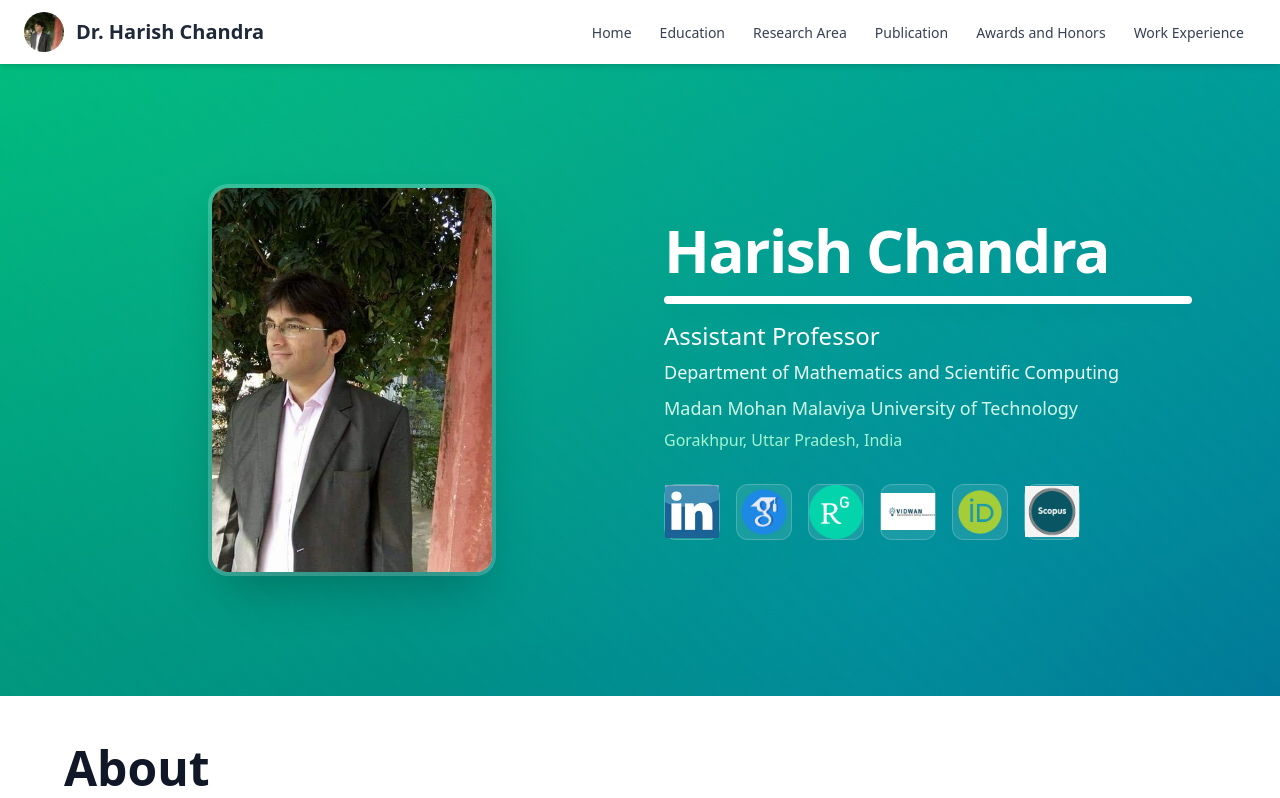
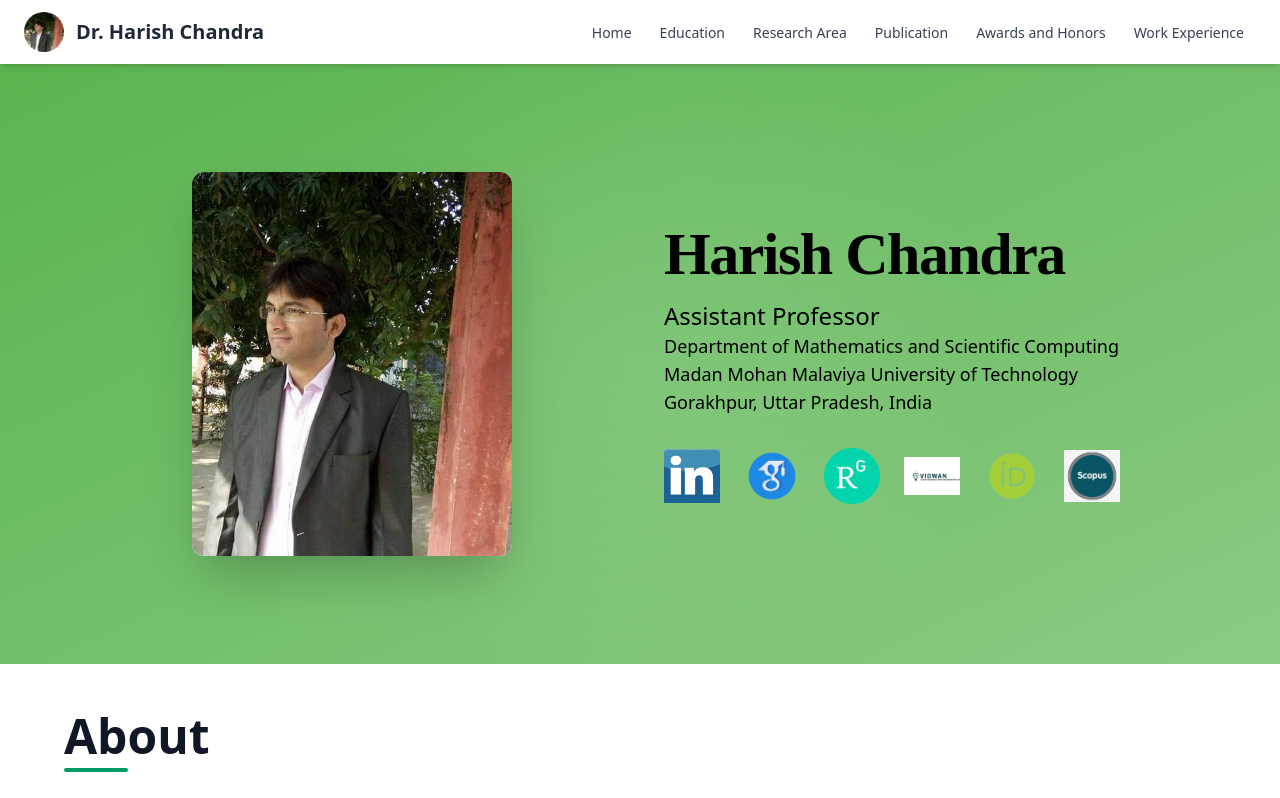
Before and after one commit to Gssprincesahu/Harishchandra, a React app in the folder frontend/: page / in a window 1280 px wide. Shown: the top 798 px of the page. Built offline with nearby package versions, Linux system fonts and the light colour scheme; the HTML template or start-up script is replaced by a standard one.

Commit message:
Refactor Herosection component styles and layout

```diff
--- a/frontend/src/WebPages/HomePage/Herosection.jsx
+++ b/frontend/src/WebPages/HomePage/Herosection.jsx
@@ -9,34 +9,26 @@ import { motion } from 'framer-motion';
 
 function Herosection() {
   return (
-    <section className="min-h-fit md:h-[79vh] bg-linear-to-br from-emerald-500 via-teal-600 to-cyan-700 relative overflow-hidden">
-        {/* Animated gradient overlay */}
+    <section className="min-h-[75vh] pt-8 md:pt-0 md:h-[75vh] bg-gradient-to-br from-[#5bb450] via-[#72bf6a] to-[#8bca84] relative overflow-hidden">
+        <div className="absolute inset-0 bg-[radial-gradient(circle_at_50%_50%,rgba(255,255,255,0.1),transparent_50%)]"></div>
 
-        <div className="absolute inset-0 bg-linear-to-tr from-emerald-600/30 via-transparent to-cyan-500/20"></div>
-
-        {/* Radial glow effect */}
-        <div className="absolute inset-0 bg-[radial-gradient(circle_at_30%_20%,rgba(16,185,129,0.3),transparent_50%),radial-gradient(circle_at_70%_80%,rgba(6,182,212,0.2),transparent_50%)]"></div>
-
-        {/* Subtle pattern overlay */}
-        <div className="absolute inset-0 opacity-10 bg-[repeating-linear-gradient(45deg,transparent,transparent_10px,rgba(255,255,255,0.05)_10px,rgba(255,255,255,0.05)_20px)]"></div>
-
-        <div className="relative h-full max-w-6xl mx-auto px-4 sm:px-6 py-12 md:py-0 md:flex md:items-center md:justify-center">
-          <div className="grid grid-cols-1 md:grid-cols-2 gap-8 md:gap-12 items-center w-full">
+        <div className="relative h-full max-w-6xl mx-auto px-6 py-8 md:py-0 flex items-center justify-center">
+          <div className="grid grid-cols-1 md:grid-cols-2 gap-12 items-center w-full">
             <motion.div
               initial={{ opacity: 0, x: -50 }}
               animate={{ opacity: 1, x: 0 }}
               transition={{ duration: 0.8, delay: 0.2 }}
-              className="flex justify-center order-1 md:order-0"
+              className="flex justify-center"
             >
               <motion.div
-                whileHover={{ scale: 1.05, rotate: 1 }}
+                whileHover={{ scale: 1.05 }}
                 transition={{ duration: 0.3 }}
-                className="w-full max-w-70 aspect-3/4 sm:w-72 sm:h-96 md:w-80 md:h-96 bg-linear-to-br from-white to-emerald-50 rounded-2xl shadow-2xl overflow-hidden ring-4 ring-white/20 backdrop-blur-sm"
+                className="w-64 h-80 md:w-80 md:h-96 bg-white rounded-xl shadow-2xl overflow-hidden"
               >
                 <img
                   src={profPhoto}
                   alt="Dr. Harish Chandra"
-                  className="w-full h-full object-cover object-top"
+                  className="w-full h-full object-cover"
                 />
               </motion.div>
             </motion.div>
@@ -45,36 +37,37 @@ function Herosection() {
               initial={{ opacity: 0, x: 50 }}
               animate={{ opacity: 1, x: 0 }}
               transition={{ duration: 0.8, delay: 0.4 }}
-              className="space-y-3 sm:space-y-4 text-center md:text-left order-2 md:order-0"
+              className="space-y-4 text-left md:text-left md:h-full md:flex md:flex-col md:justify-center"
             >
-              <div className="space-y-3 sm:space-y-4">
+              <div className="space-y-4">
                 <motion.h1
                   initial={{ opacity: 0, y: 20 }}
                   animate={{ opacity: 1, y: 0 }}
                   transition={{ duration: 0.6, delay: 0.6 }}
-                  className="text-4xl sm:text-5xl md:text-6xl font-bold text-white tracking-tight hover:text-emerald-100 transition-colors duration-300 cursor-default"
+                  className="text-5xl md:text-6xl font-bold text-grey tracking-tight hover:text-emerald-100 transition-colors duration-300 cursor-default"
+                  style={{ fontFamily: 'Times New Roman, Times, serif' }}
                 >
                   Harish Chandra
                 </motion.h1>
-                <motion.div
+                {/*<motion.div
                   initial={{ width: 0 }}
                   animate={{ width: '100%' }}
                   transition={{ duration: 0.8, delay: 0.8 }}
-                  className="h-2 bg-white rounded-full shadow-lg"
-                ></motion.div>
+                  className="h-2 bg-grey rounded-full"
+                ></motion.div>*/}
               </div>
 
               <motion.div
                 initial={{ opacity: 0 }}
                 animate={{ opacity: 1 }}
                 transition={{ duration: 0.6, delay: 1 }}
-                className="space-y-1 sm:space-y-1.5"
+                className="space-y-0"
               >
                 <motion.p
                   initial={{ opacity: 0, y: 10 }}
                   animate={{ opacity: 1, y: 0 }}
                   transition={{ delay: 1.1 }}
-                  className="text-xl sm:text-2xl md:text-2xl text-white font-light"
+                  className="text-2xl md:text-2xl text-grey"
                 >
                   Assistant Professor
                 </motion.p>
@@ -82,7 +75,7 @@ function Herosection() {
                   initial={{ opacity: 0, y: 10 }}
                   animate={{ opacity: 1, y: 0 }}
                   transition={{ delay: 1.2 }}
-                  className="text-sm sm:text-base md:text-lg text-emerald-50 leading-relaxed"
+                   className="text-base md:text-lg text-grey"
                 >
                   Department of Mathematics and Scientific Computing
                 </motion.p>
@@ -90,7 +83,7 @@ function Herosection() {
                   initial={{ opacity: 0, y: 10 }}
                   animate={{ opacity: 1, y: 0 }}
                   transition={{ delay: 1.3 }}
-                  className="text-sm sm:text-base md:text-lg text-emerald-100"
+                  className="text-base md:text-lg text-grey"
                 >
                   Madan Mohan Malaviya University of Technology
                 </motion.p>
@@ -98,18 +91,18 @@ function Herosection() {
                   initial={{ opacity: 0, y: 10 }}
                   animate={{ opacity: 1, y: 0 }}
                   transition={{ delay: 1.4 }}
-                  className="text-xs sm:text-sm md:text-base text-emerald-200"
+                  className="text-base md:text-lg text-grey"
                 >
                   Gorakhpur, Uttar Pradesh, India
                 </motion.p>
               </motion.div>
 
-              <div className="flex flex-wrap justify-center md:justify-start gap-3 sm:gap-4 pt-3 sm:pt-4">
+              <div className="flex gap-6 pt-4">
                 <a
                   href="https://www.linkedin.com/in/harish-chandra-1335086a/?originalSubdomain=in"
                   target="_blank"
                   rel="noopener noreferrer"
-                  className="w-12 h-12 md:w-14 md:h-14 flex items-center justify-center bg-white/10 backdrop-blur-md rounded-xl border border-white/20 transition-all duration-300 hover:scale-110 hover:bg-white/20 hover:shadow-xl"
+                  className="w-14 h-14 flex items-center justify-center transition-all duration-300 hover:scale-110"
                   aria-label="LinkedIn"
                 >
                   <img src={linkedinLogo} alt="LinkedIn" className="w-full h-full object-contain" />
@@ -118,7 +111,7 @@ function Herosection() {
                   href="https://scholar.google.com/citations?user=VeAyaAgAAAAJ&hl=en"
                   target="_blank"
                   rel="noopener noreferrer"
-                  className="w-12 h-12 md:w-14 md:h-14 flex items-center justify-center bg-white/10 backdrop-blur-md rounded-xl border border-white/20 transition-all duration-300 hover:scale-110 hover:bg-white/20 hover:shadow-xl"
+                  className="w-14 h-14 flex items-center justify-center transition-all duration-300 hover:scale-110"
                   aria-label="Google Scholar"
                 >
                   <img src={googleScholarLogo} alt="Google Scholar" className="w-full h-full object-contain" />
@@ -127,7 +120,7 @@ function Herosection() {
                   href="https://www.researchgate.net/profile/Harish-Chandra-4"
                   target="_blank"
                   rel="noopener noreferrer"
-                  className="w-12 h-12 md:w-14 md:h-14 flex items-center justify-center bg-white/10 backdrop-blur-md rounded-xl border border-white/20 transition-all duration-300 hover:scale-110 hover:bg-white/20 hover:shadow-xl"
+                  className="w-14 h-14 flex items-center justify-center transition-all duration-300 hover:scale-110"
                   aria-label="Research Gate"
                 >
                   <img src={researchGateLogo} alt="Research Gate" className="w-full h-full object-contain" />
@@ -136,7 +129,7 @@ function Herosection() {
                   href="https://vidwan.inflibnet.ac.in/profile/142799"
                   target="_blank"
                   rel="noopener noreferrer"
-                  className="w-12 h-12 md:w-14 md:h-14 flex items-center justify-center bg-white/10 backdrop-blur-md rounded-xl border border-white/20 transition-all duration-300 hover:scale-110 hover:bg-white/20 hover:shadow-xl"
+                  className="w-14 h-14 flex items-center justify-center transition-all duration-300 hover:scale-110"
                   aria-label="Vidwan"
                 >
                   <img src={vidwanLogo} alt="Vidwan" className="w-full h-full object-contain" />
@@ -145,7 +138,7 @@ function Herosection() {
                   href="https://orcid.org/0000-0001-5232-6043"
                   target="_blank"
                   rel="noopener noreferrer"
-                  className="w-12 h-12 md:w-14 md:h-14 flex items-center justify-center bg-white/10 backdrop-blur-md rounded-xl border border-white/20 transition-all duration-300 hover:scale-110 hover:bg-white/20 hover:shadow-xl"
+                  className="w-14 h-14 flex items-center justify-center transition-all duration-300 hover:scale-110"
                   aria-label="ORCID"
                 >
                   <img src={orcidLogo} alt="ORCID" className="w-full h-full object-contain" />
@@ -154,7 +147,7 @@ function Herosection() {
                   href="https://www.scopus.com/authid/detail.uri?authorId=57224648437"
                   target="_blank"
                   rel="noopener noreferrer"
-                  className="w-12 h-12 md:w-14 md:h-14 flex items-center justify-center bg-white/10 backdrop-blur-md rounded-xl border border-white/20 transition-all duration-300 hover:scale-110 hover:bg-white/20 hover:shadow-xl"
+                  className="w-14 h-14 flex items-center justify-center transition-all duration-300 hover:scale-110"
                   aria-label="Scopus"
                 >
                   <img src={scopusLogo} alt="Scopus" className="w-full h-full object-contain" />
```
